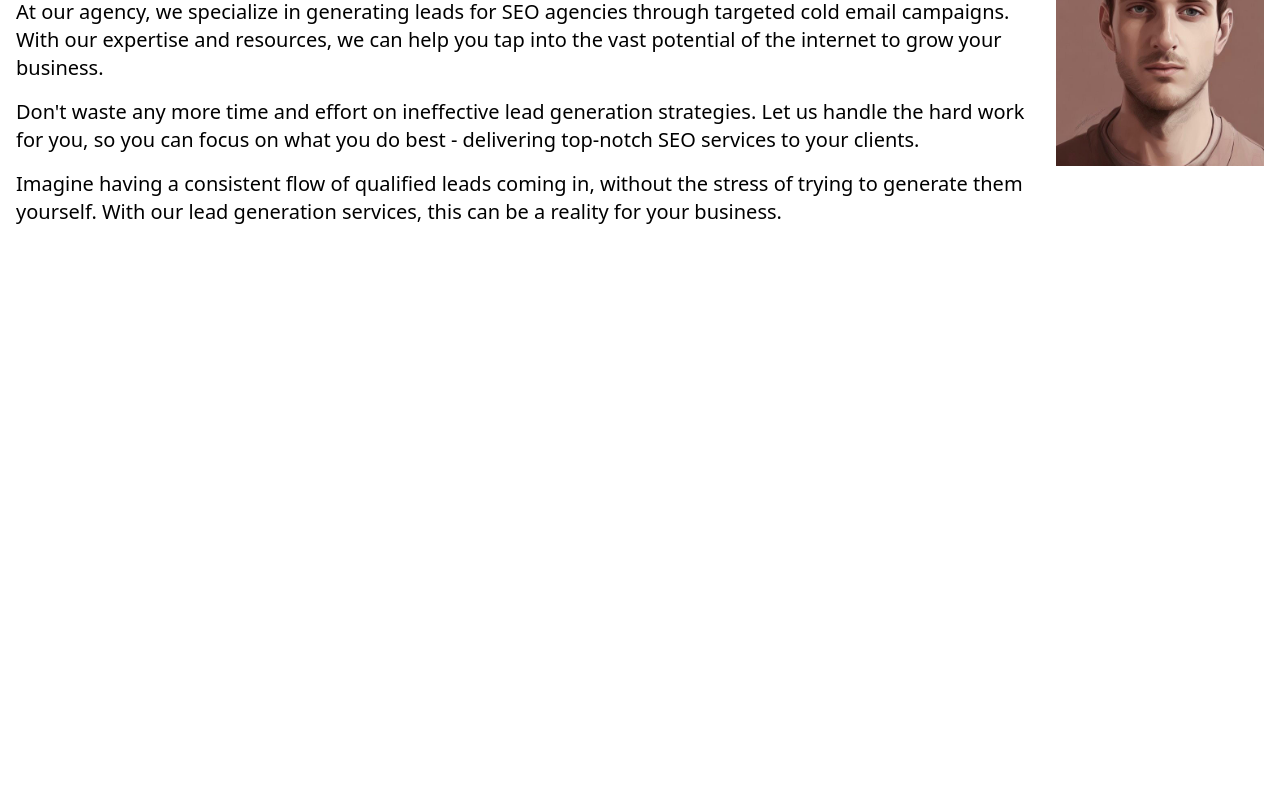
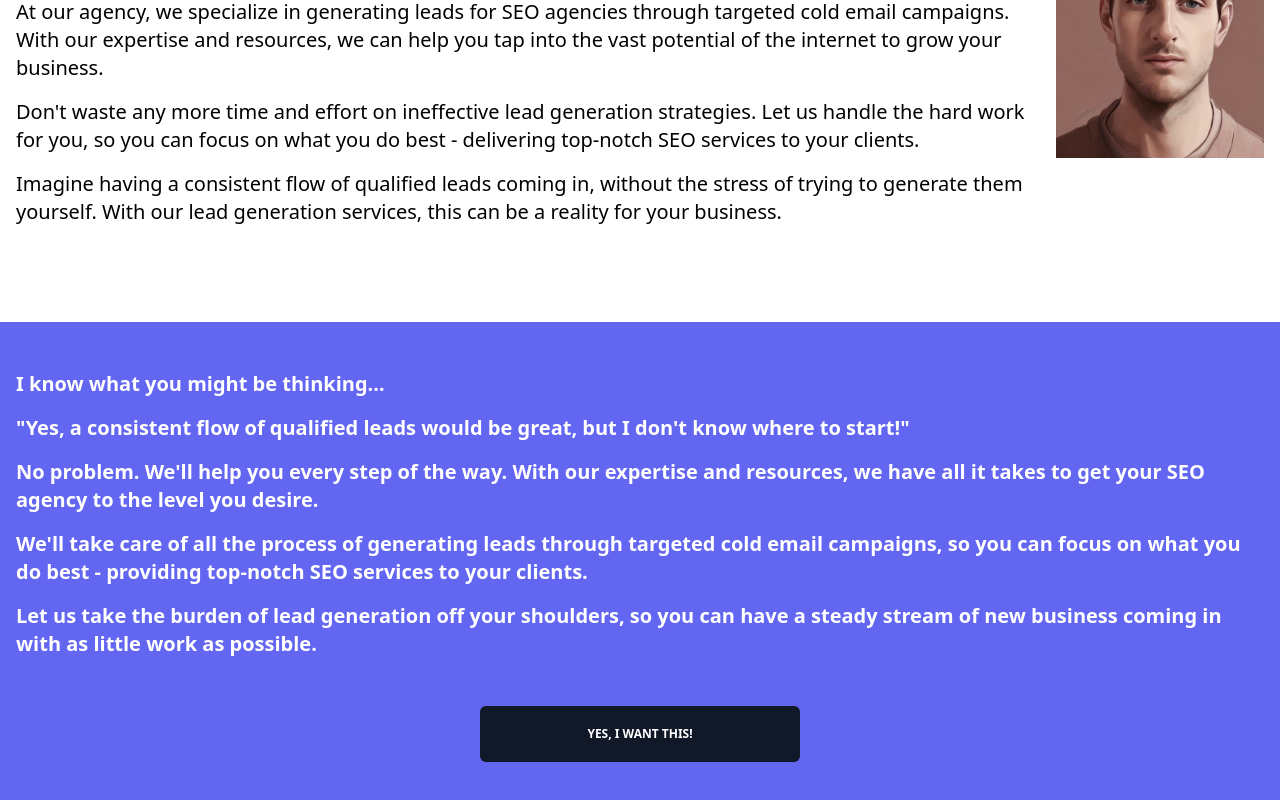
Before and after one commit to alexrod94/seolutions-next, a Next.js app: page /managed-service in a window 1280 px wide. Shown: the part 646-1446 px from the top of the page. Before the commit the page ends 984 px from the top, so only its background shows below. Built offline with nearby package versions, Linux system fonts and the light colour scheme.

Commit message:
Add first CTA

```diff
--- a/components/Header.jsx
+++ b/components/Header.jsx
@@ -31,99 +31,6 @@ export default function Header() {
           </ul>
         </div>
       </div>
-      <div className="hidden navbar-menu fixed top-0 left-0 bottom-0 w-4/6 sm:max-w-xs z-50">
-        <div className="navbar-backdrop fixed inset-0 bg-gray-800 opacity-80"></div>
-        <nav className="relative z-10 px-9 py-8 bg-white h-full">
-          <div className="flex flex-wrap justify-between h-full">
-            <div className="w-full">
-              <div className="flex items-center justify-between -m-2">
-                <div className="w-auto p-2">
-                  <a className="inline-block" href="#">
-                    <img
-                      src="gradia-assets/logos/gradia-name-black.svg"
-                      alt=""
-                    />
-                  </a>
-                </div>
-                <div className="w-auto p-2">
-                  <a className="navbar-burger" href="#">
-                    <svg
-                      width="24"
-                      height="24"
-                      viewBox="0 0 24 24"
-                      fill="none"
-                      xmlns="http://www.w3.org/2000/svg"
-                    >
-                      <path
-                        d="M6 18L18 6M6 6L18 18"
-                        stroke="#111827"
-                        strokeWidth="2"
-                        strokeLinecap="round"
-                        strokeLinejoin="round"
-                      ></path>
-                    </svg>
-                  </a>
-                </div>
-              </div>
-            </div>
-            <div className="flex flex-col justify-center py-8 w-full">
-              <ul>
-                <li className="mb-12">
-                  <a
-                    className="font-heading font-medium text-lg text-gray-900 hover:text-gray-700"
-                    href="#"
-                  >
-                    Features
-                  </a>
-                </li>
-                <li className="mb-12">
-                  <a
-                    className="font-heading font-medium text-lg text-gray-900 hover:text-gray-700"
-                    href="#"
-                  >
-                    Solutions
-                  </a>
-                </li>
-                <li className="mb-12">
-                  <a
-                    className="font-heading font-medium text-lg text-gray-900 hover:text-gray-700"
-                    href="#"
-                  >
-                    Resources
-                  </a>
-                </li>
-                <li>
-                  <a
-                    className="font-heading font-medium text-lg text-gray-900 hover:text-gray-700"
-                    href="#"
-                  >
-                    Pricing
-                  </a>
-                </li>
-              </ul>
-            </div>
-            <div className="flex flex-col justify-end w-full">
-              <div className="flex flex-wrap">
-                <div className="w-full">
-                  <button className="p-0.5 font-heading block w-full text-lg text-gray-900 font-medium rounded-10">
-                    <div className="py-2 px-5 rounded-10">
-                      <p>Login</p>
-                    </div>
-                  </button>
-                </div>
-                <div className="w-full">
-                  <button className="group relative p-0.5 font-heading block w-full text-lg text-gray-900 font-medium bg-cyan-400 overflow-hidden rounded-10">
-                    <div className="absolute top-0 left-0 transform -translate-y-full group-hover:-translate-y-0 h-full w-full bg-cyan-400 transition ease-in-out duration-500"></div>
-                    <div className="py-2 px-5 bg-white rounded-lg">
-                      <p className="relative z-10">Start Free Trial</p>
-                    </div>
-                  </button>
-                </div>
-              </div>
-            </div>
-          </div>
-        </nav>
-      </div>
     </section>
   );
 }
--- a/pages/managed-service.jsx
+++ b/pages/managed-service.jsx
@@ -51,7 +51,7 @@ export default function ManagedService() {
             clients.
           </p>
 
-          <p className="mb-4 font-medium text-xl">
+          <p className="font-medium text-xl">
             Imagine having a consistent flow of qualified leads coming in,
             without the stress of trying to generate them yourself. With our
             lead generation services, this can be a reality for your business.
@@ -65,6 +65,37 @@ export default function ManagedService() {
           />
         </div>
       </section>
+      {/* Objection */}
+      <section className="bg-indigo-500">
+        <div className="px-4 text-white font-semibold text-xl py-12">
+          <p className="mb-4">I know what you might be thinking…</p>
+          <p className="mb-4">
+            "Yes, a consistent flow of qualified leads would be great, but I
+            don't know where to start!"
+          </p>
+          <p className="mb-4">
+            No problem. We'll help you every step of the way. With our expertise
+            and resources, we have all it takes to get your SEO agency to the
+            level you desire.
+          </p>
+          <p className="mb-4">
+            We'll take care of all the process of generating leads through
+            targeted cold email campaigns, so you can focus on what you do best
+            - providing top-notch SEO services to your clients.
+          </p>
+          <p>
+            Let us take the burden of lead generation off your shoulders, so you
+            can have a steady stream of new business coming in with as little
+            work as possible.
+          </p>
+        </div>
+        <div className="flex flex-row justify-center pb-12">
+          <button className="group relative font-heading px-6 py-5 w-full lg:w-1/4 uppercase text-white text-xs font-semibold tracking-px bg-gray-900 hover:bg-gray-800 overflow-hidden rounded-md">
+            <div className="absolute top-0 left-0 transform -translate-x-full group-hover:-translate-x-0 h-full w-full transition ease-in-out duration-500 bg-indigo-400"></div>
+            <p className="relative z-10">Yes, I want this!</p>
+          </button>
+        </div>
+      </section>
     </>
   );
 }
```
